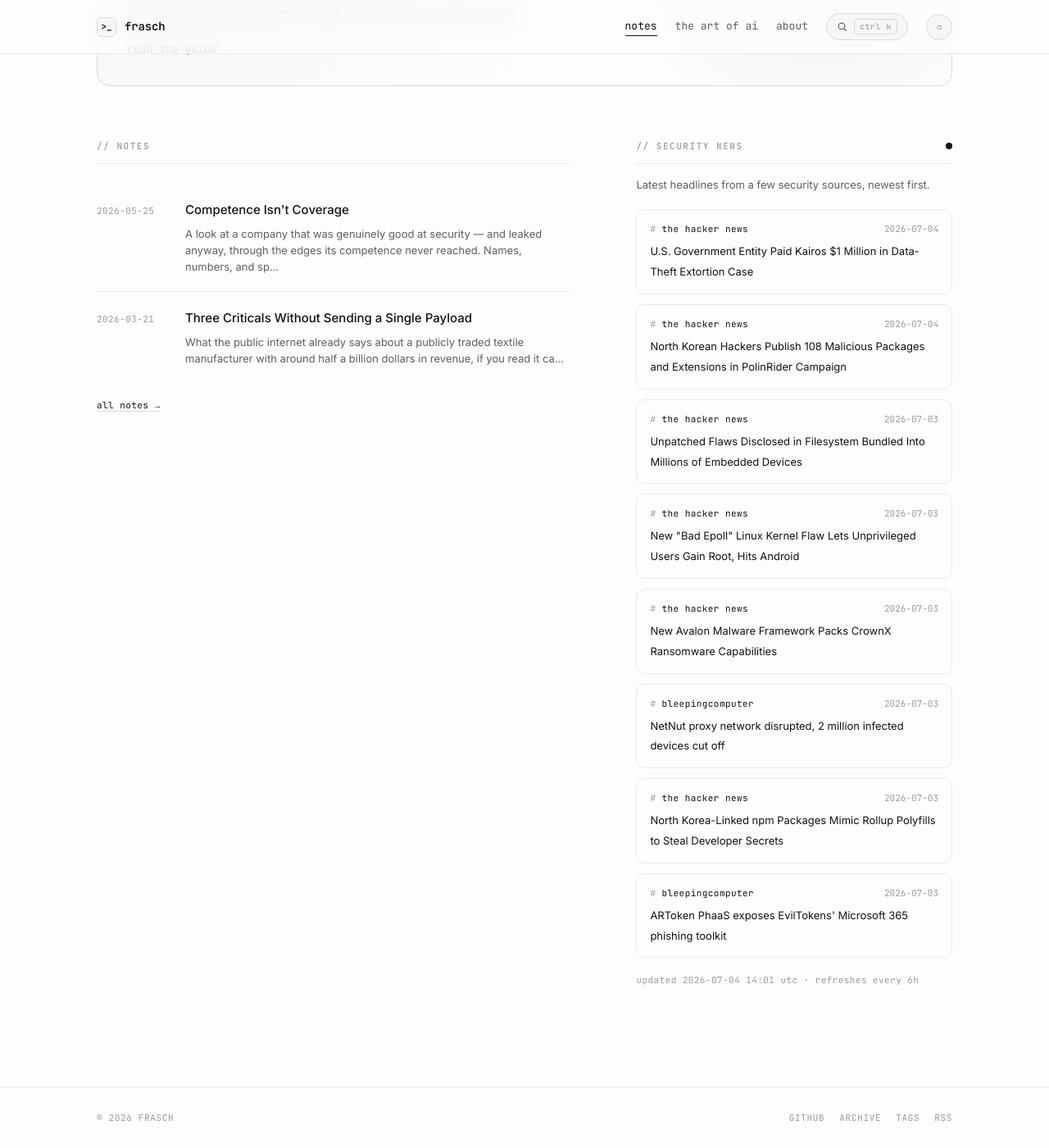
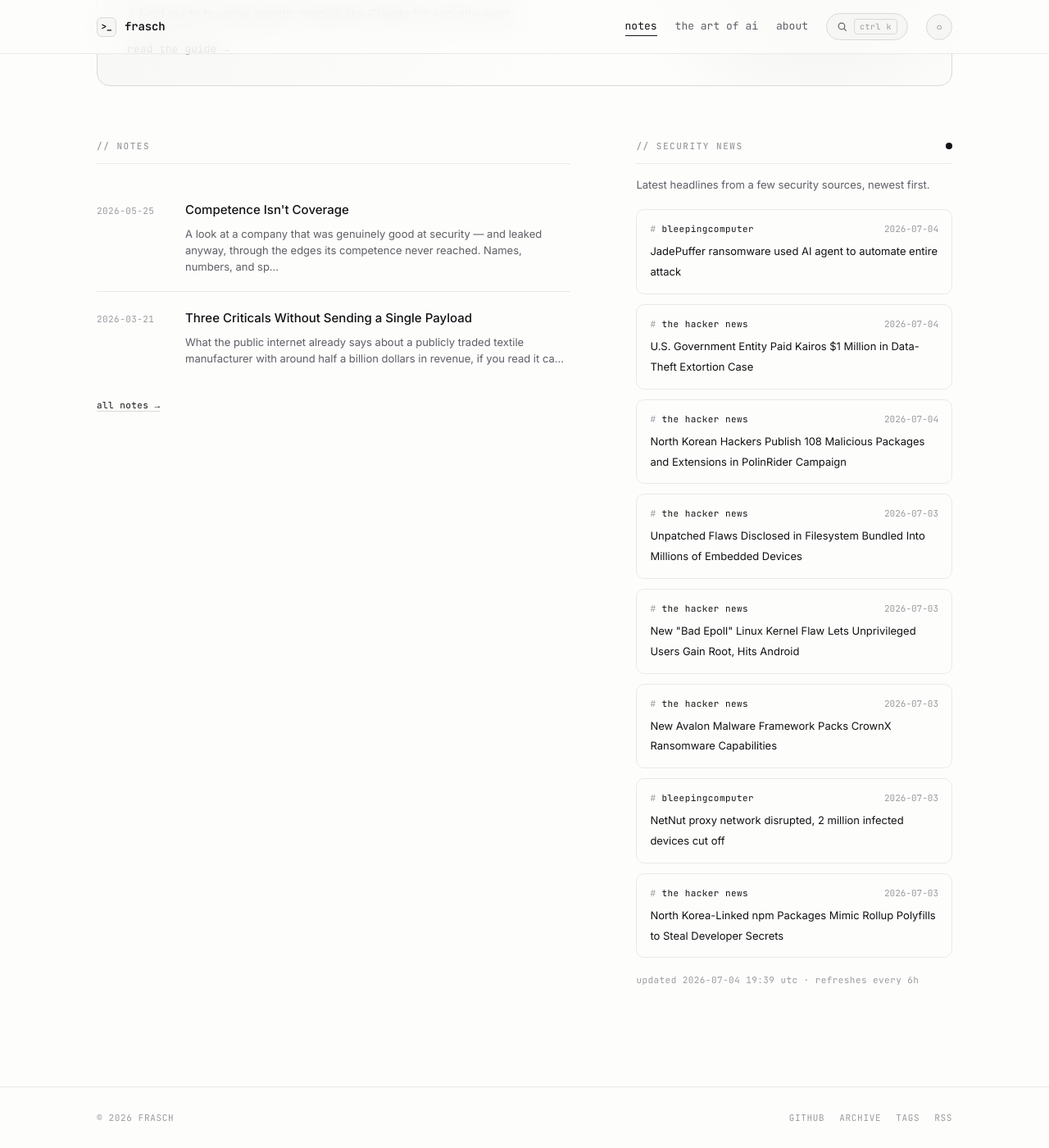
Before and after one commit to whoisfrasch/frasch, a Jekyll site: the page built from index.html, in a window 1280 px wide and 1400 px high, scrolled down 615 px. Shown: the whole window at 82% size. Built offline with Jekyll 4.4.1, drawn with Linux system fonts in a browser that asks for light colours.

Commit message:
Refresh security news feed

```diff
--- a/_data/news.json
+++ b/_data/news.json
@@ -1,6 +1,12 @@
 {
-  "updated": "2026-07-04T14:01:02Z",
+  "updated": "2026-07-04T19:39:22Z",
   "items": [
+    {
+      "source": "bleepingcomputer",
+      "title": "JadePuffer ransomware used AI agent to automate entire attack",
+      "link": "https://www.bleepingcomputer.com/news/security/jadepuffer-ransomware-used-ai-agent-to-automate-entire-attack/",
+      "date": "2026-07-04T14:16:38Z"
+    },
     {
       "source": "the hacker news",
       "title": "U.S. Government Entity Paid Kairos $1 Million in Data-Theft Extortion Case",
@@ -42,12 +48,6 @@
       "title": "North Korea-Linked npm Packages Mimic Rollup Polyfills to Steal Developer Secrets",
       "link": "https://thehackernews.com/2026/07/north-korea-linked-npm-packages-mimic.html",
       "date": "2026-07-03T16:07:15Z"
-    },
-    {
-      "source": "bleepingcomputer",
-      "title": "ARToken PhaaS exposes EvilTokens' Microsoft 365 phishing toolkit",
-      "link": "https://www.bleepingcomputer.com/news/security/artoken-phaas-exposes-eviltokens-microsoft-365-phishing-toolkit/",
-      "date": "2026-07-03T14:12:22Z"
     }
   ]
 }
```
